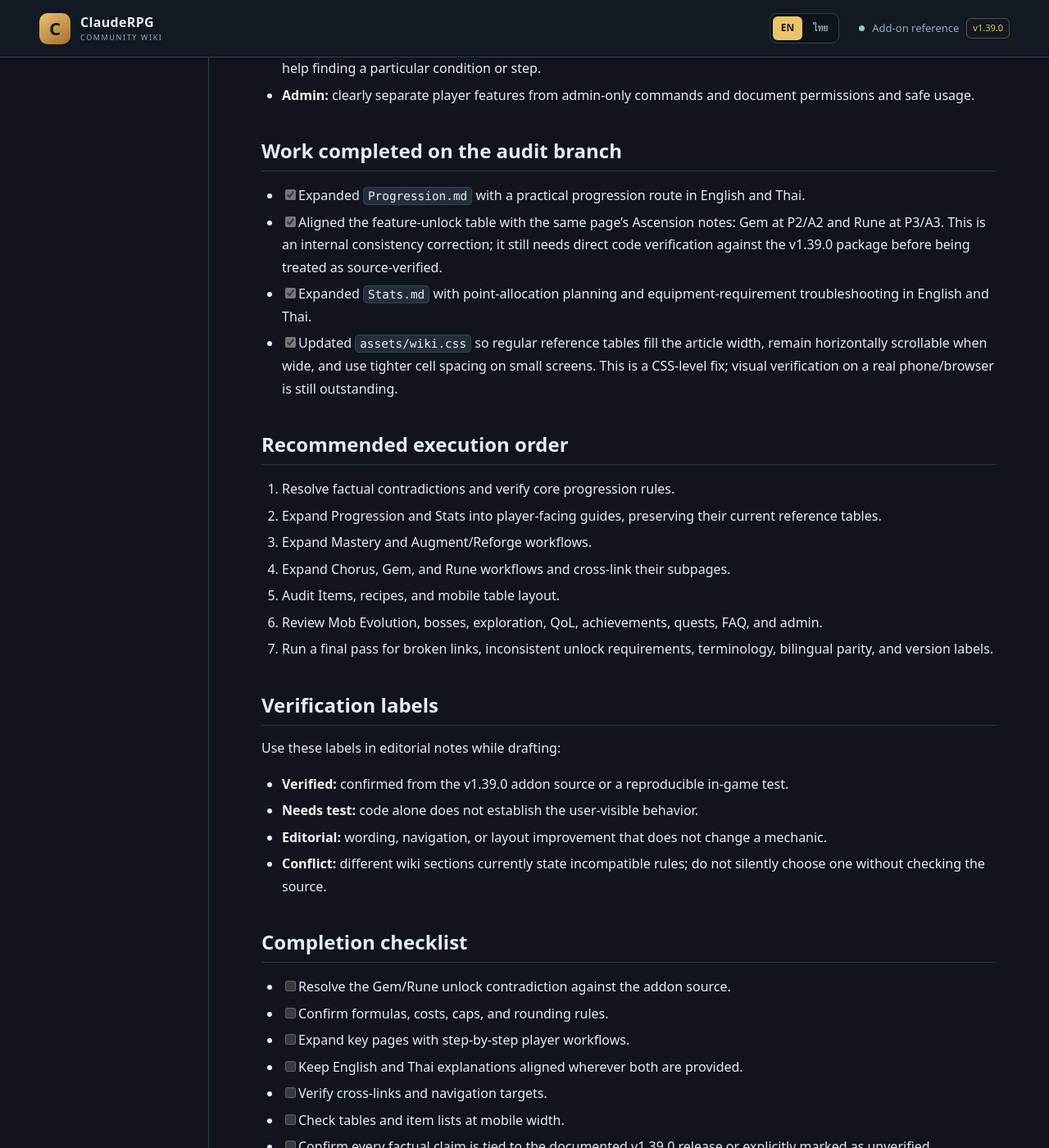
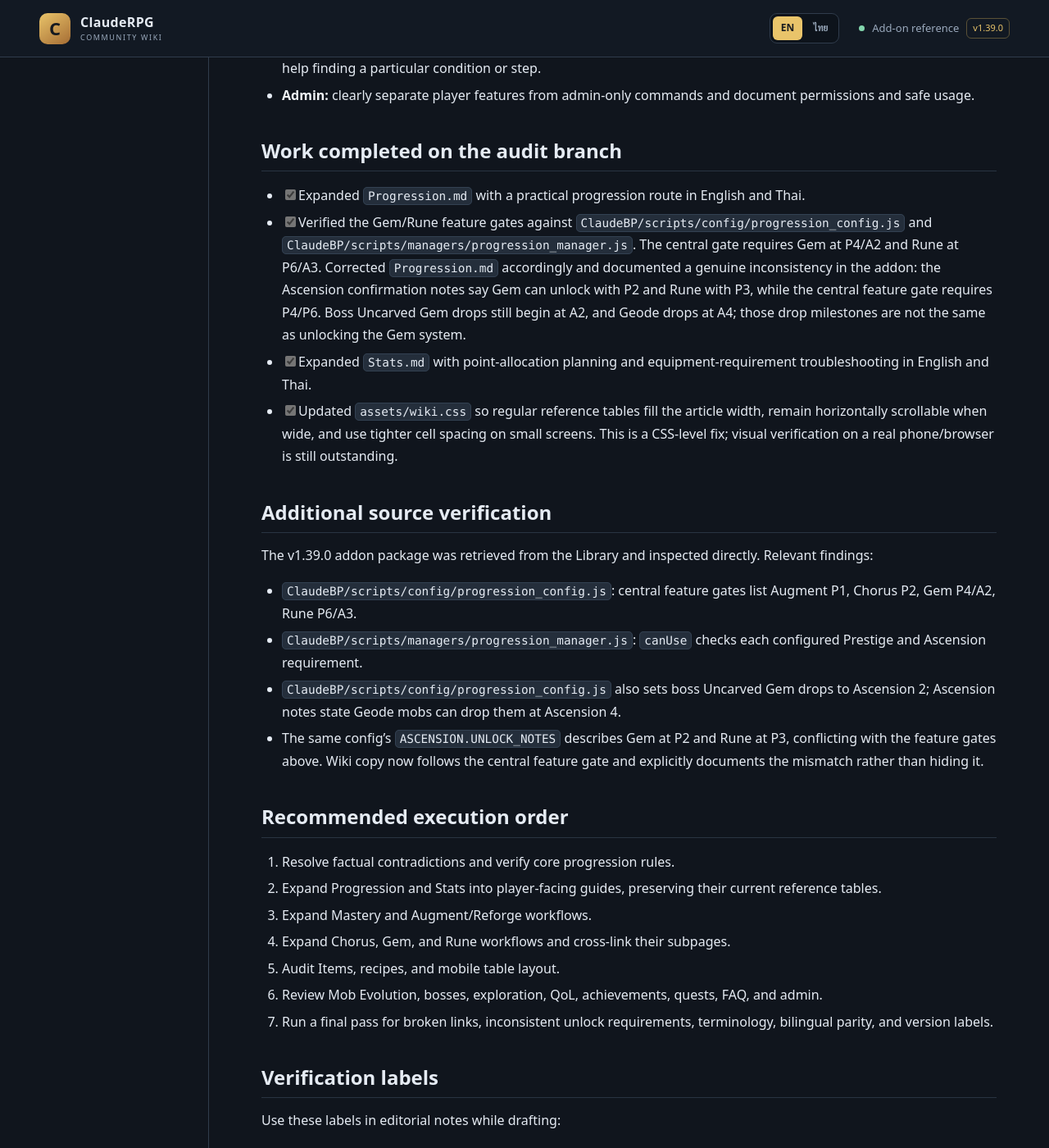
Before and after one commit to miniTorch25/ClaudeRPG-Wiki-V2, a Jekyll site: the page built from CONTENT-GAP-AUDIT.md, in a window 1280 px wide and 1400 px high, scrolled down 2099 px. Shown: the whole window at 82% size. Built offline with Jekyll 4.4.1, drawn with Linux system fonts in a browser that asks for light colours; our own code applies the rules of GitHub Pages for plain Markdown files.

Commit message:
Record v1.39.0 source verification and unlock discrepancy

```diff
--- a/CONTENT-GAP-AUDIT.md
+++ b/CONTENT-GAP-AUDIT.md
@@ -53,9 +53,17 @@ This audit tracks missing explanations, shallow coverage, contradictions, and ve
 ## Work completed on the audit branch
 
 - [x] Expanded `Progression.md` with a practical progression route in English and Thai.
-- [x] Aligned the feature-unlock table with the same page's Ascension notes: Gem at P2/A2 and Rune at P3/A3. This is an internal consistency correction; it still needs direct code verification against the v1.39.0 package before being treated as source-verified.
+- [x] Verified the Gem/Rune feature gates against `ClaudeBP/scripts/config/progression_config.js` and `ClaudeBP/scripts/managers/progression_manager.js`. The central gate requires Gem at P4/A2 and Rune at P6/A3. Corrected `Progression.md` accordingly and documented a genuine inconsistency in the addon: the Ascension confirmation notes say Gem can unlock with P2 and Rune with P3, while the central feature gate requires P4/P6. Boss Uncarved Gem drops still begin at A2, and Geode drops at A4; those drop milestones are not the same as unlocking the Gem system.
 - [x] Expanded `Stats.md` with point-allocation planning and equipment-requirement troubleshooting in English and Thai.
 - [x] Updated `assets/wiki.css` so regular reference tables fill the article width, remain horizontally scrollable when wide, and use tighter cell spacing on small screens. This is a CSS-level fix; visual verification on a real phone/browser is still outstanding.
+
+## Additional source verification
+
+The v1.39.0 addon package was retrieved from the Library and inspected directly. Relevant findings:
+- `ClaudeBP/scripts/config/progression_config.js`: central feature gates list Augment P1, Chorus P2, Gem P4/A2, Rune P6/A3.
+- `ClaudeBP/scripts/managers/progression_manager.js`: `canUse` checks each configured Prestige and Ascension requirement.
+- `ClaudeBP/scripts/config/progression_config.js` also sets boss Uncarved Gem drops to Ascension 2; Ascension notes state Geode mobs can drop them at Ascension 4.
+- The same config's `ASCENSION.UNLOCK_NOTES` describes Gem at P2 and Rune at P3, conflicting with the feature gates above. Wiki copy now follows the central feature gate and explicitly documents the mismatch rather than hiding it.
 
 ## Recommended execution order
 
```
